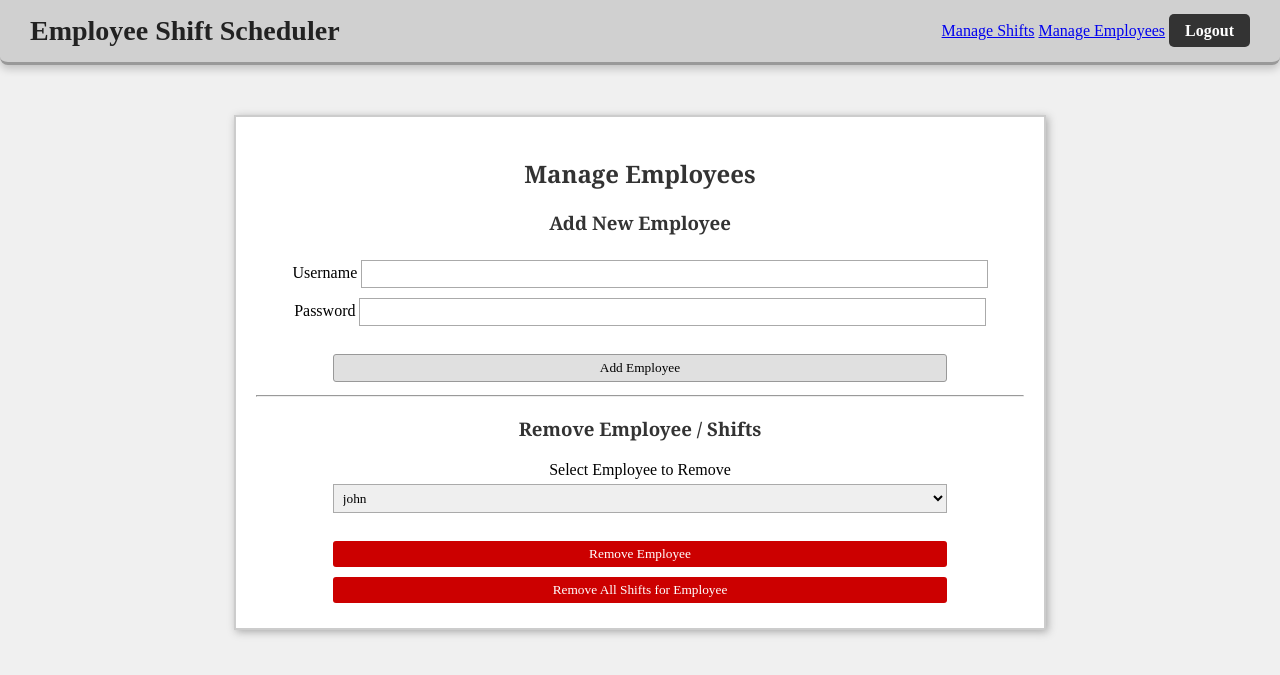
After one commit to Jjar0/ShiftSchedulerIP, a Flask app: page /manage_employees in a window 1280 px wide. The commit adds this page. Shown: the top 675 px of the page. Run offline with Flask 3, Linux system fonts and the light colour scheme; a user stored in the database is signed in; data comes from the database, SQL or seed files in the repository.

Commit message:
added employee management form with duplicate validation

```diff
--- a/shiftapp/forms.py
+++ b/shiftapp/forms.py
@@ -1,17 +1,34 @@
 from flask_wtf import FlaskForm
 from wtforms import StringField, PasswordField, SubmitField, SelectField, DateField
-from wtforms.validators import InputRequired
+from wtforms.validators import InputRequired, ValidationError
+
+from shiftapp.models import User  # for checking existing usernames
 
 # form used for login
 class LoginForm(FlaskForm):
     username = StringField('Username', validators=[InputRequired()])  # username field
     password = PasswordField('Password', validators=[InputRequired()])  # password field
-    submit = SubmitField('Login')  # submit button
+    submit = SubmitField('Login')
 
 # form used for entering shifts
 class ShiftForm(FlaskForm):
     date = DateField('Date', format='%Y-%m-%d', validators=[InputRequired()]) # date field as actual date
     startTime = StringField('Start Time', validators=[InputRequired()])  # start time field
     endTime = StringField('End Time', validators=[InputRequired()])  # end time field
-    assignedTo = SelectField('Assign To', coerce=int)  # dropdown for employee assignment
-    submit = SubmitField('Create Shift')  # submit button
+    assignedTo = SelectField('Assign To', coerce=int)  # dropdown for employee assign
+    submit = SubmitField('Create Shift')
+
+# form used to manage employees
+class ManageEmployeesForm(FlaskForm):
+    username = StringField('Username', validators=[InputRequired()])  # new username
+    password = PasswordField('Password', validators=[InputRequired()])  # new password
+    addSubmit = SubmitField('Add Employee')
+
+    employeeToRemove = SelectField('Select Employee to Remove', coerce=int)  # dropdown of employees
+    removeSubmit = SubmitField('Remove Employee')  # removal of user + shifts
+    removeShiftsSubmit = SubmitField('Remove All Shifts for Employee')  # keep user but clear shifts
+
+     # block duplicate usernames
+    def validate_username(self, field):
+        if User.query.filter_by(username=field.data).first():
+            raise ValidationError('Username already exists.')
--- a/shiftapp/routes.py
+++ b/shiftapp/routes.py
@@ -2,72 +2,77 @@ from flask import render_template, redirect, url_for, flash, request
 from flask_login import login_user, logout_user, login_required, current_user
 from shiftapp import app, db
 from shiftapp.models import User, Shift
-from shiftapp.forms import LoginForm, ShiftForm
+from shiftapp.forms import LoginForm, ShiftForm, ManageEmployeesForm
 
-# Redirect to login
+# redirect to login page
 @app.route('/')
 def home():
     return redirect(url_for('login'))
 
-# Login page
+# login page for all users
 @app.route('/login', methods=['GET', 'POST'])
 def login():
     form = LoginForm()
     if form.validate_on_submit():
-        # Find username
+        # get user by username
         user = User.query.filter_by(username=form.username.data).first()
-        # password
+        # check password matches
         if user and user.password == form.password.data:
+            # login user
             login_user(user)
-            # Redirect on role
+            # redirect based on role
             if user.role == 'admin':
                 return redirect(url_for('adminDashboard'))
             else:
                 return redirect(url_for('employeeDashboard'))
         else:
-            flash('Invalid credentials')  # Show error if login fails
+            # show error if login fails
+            flash('Invalid credentials')
+    # return login page with form
     return render_template('login.html', form=form)
 
-# Employee dashboard
+# dashboard for employees
 @app.route('/employee')
 @login_required
 def employeeDashboard():
-    # Get shifts assigned to logged in user
+    # get shifts for logged in user
     shifts = Shift.query.filter_by(assignedTo=current_user.id).all()
-    # Render dashboard pass shifts to template
+    # return employee page with shifts
     return render_template('employee.html', shifts=shifts)
 
-# Admin dashboard to add/view shifts
+# dashboard for admin to view/add shifts
 @app.route('/admin', methods=['GET', 'POST'])
 @login_required
 def adminDashboard():
     form = ShiftForm()
-    # Populate dropdown with usernames
+    # populate dropdown
     form.assignedTo.choices = [(user.id, user.username) for user in User.query.filter_by(role='employee')]
 
     if form.validate_on_submit():
-        # Check if assigned user exists
+        # get selected employee
         assignedUser = User.query.get(form.assignedTo.data)
         if not assignedUser:
+            # error if employee doesnt exist
             flash('Assigned user does not exist.')
             return redirect(url_for('adminDashboard'))
 
-        # Check for conflicting shifts on same day
+        # get all shifts for date and employee
         existingShifts = Shift.query.filter_by(
             assignedTo=form.assignedTo.data,
             date=form.date.data
         ).all()
 
-        # Simple overlap check for time conflicts
+        # check for time overlap
         conflict = any(
             not (form.endTime.data <= shift.startTime or form.startTime.data >= shift.endTime)
             for shift in existingShifts
         )
 
         if conflict:
-            flash('Shift conflict! Employee already has a shift during this time.')
+            # show conflict error
+            flash('Shift conflict! Employee already has shift during this time.')
         else:
-            # No conflict -> safe to add shift
+            # create and save new shift
             newShift = Shift(
                 date=form.date.data,
                 startTime=form.startTime.data,
@@ -76,26 +81,79 @@ def adminDashboard():
             )
             db.session.add(newShift)
             db.session.commit()
-            flash('Shift added successfully.')
+            flash('Shift added.')
 
-    # Query shifts to display in admin
+    # get all shifts for table display
     shifts = Shift.query.all()
+    # return admin dashboard with form and shift list
     return render_template('admin.html', form=form, shifts=shifts)
 
-# Route to remove shifts
+# remove individual shift by ID
 @app.route('/delete_shift/<int:shiftId>', methods=['POST'])
 @login_required
 def deleteShift(shiftId):
-    # Find shift by ID or return 404
+    # find shift or return 404
     shift = Shift.query.get_or_404(shiftId)
-    # Delete shift
+    # delete from database
     db.session.delete(shift)
     db.session.commit()
-    flash('Shift removed successfully.', 'success')
-    # Redirect
+    flash('Shift removed.', 'success')
+    # return admin dashboard
     return redirect(url_for('adminDashboard'))
 
-# Route for logging out :D
+# admin only employee management page
+@app.route('/manage_employees', methods=['GET', 'POST'])
+@login_required
+def manageEmployees():
+    # block access if not admin
+    if current_user.role != 'admin':
+        flash('Access denied.')
+        return redirect(url_for('home'))
+
+    # setup form
+    form = ManageEmployeesForm()
+    # get all employee users for dropdown
+    employees = User.query.filter_by(role='employee').all()
+    form.employeeToRemove.choices = [(emp.id, emp.username) for emp in employees]
+
+    # add new employee if form submitted
+    if form.addSubmit.data:
+        if form.validate_on_submit():
+            # create new employee
+            newEmp = User(username=form.username.data, password=form.password.data, role='employee')
+            db.session.add(newEmp)
+            db.session.commit()
+            flash('Employee added.')
+            return redirect(url_for('manageEmployees'))
+        else:
+            # catch duplicate username error
+            for error in form.username.errors:
+                flash(error)
+
+
+    # delete all shifts for selected employee
+    if form.removeShiftsSubmit.data and form.employeeToRemove.data:
+        # delete all shifts assigned to employee
+        Shift.query.filter_by(assignedTo=form.employeeToRemove.data).delete()
+        db.session.commit()
+        flash('Shifts removed for employee.')
+        return redirect(url_for('manageEmployees'))
+
+    # delete selected employee and their shifts
+    if form.removeSubmit.data and form.employeeToRemove.data:
+        # delete all shifts for employee
+        Shift.query.filter_by(assignedTo=form.employeeToRemove.data).delete()
+        # delete user
+        toDelete = User.query.get(form.employeeToRemove.data)
+        db.session.delete(toDelete)
+        db.session.commit()
+        flash('Employee and their shifts removed.')
+        return redirect(url_for('manageEmployees'))
+
+    # return employee management page
+    return render_template('manage_employees.html', form=form)
+
+# logout current user
 @app.route('/logout')
 def logout():
     logout_user()
--- a/shiftapp/templates/base.html
+++ b/shiftapp/templates/base.html
@@ -10,12 +10,17 @@
     <!-- Navigation Bar -->
     <div class="navbar">
         <div class="nav-title">Employee Shift Scheduler</div>
-        {% if current_user.is_authenticated %}
-            <div class="nav-actions">
+        <div class="nav-links">
+            {% if current_user.is_authenticated and current_user.role == 'admin' %}
+                <a href="{{ url_for('adminDashboard') }}">Manage Shifts</a>
+                <a href="{{ url_for('manageEmployees') }}">Manage Employees</a>
+            {% endif %}
+            {% if current_user.is_authenticated %}
                 <a href="{{ url_for('logout') }}" class="logout-button">Logout</a>
-            </div>
-        {% endif %}
+            {% endif %}
+        </div>
     </div>
+
 
 
 
--- /dev/null
+++ b/shiftapp/templates/manage_employees.html
@@ -0,0 +1,24 @@
+{% extends "base.html" %}
+{% block content %}
+<div class="login-box">
+    <h2>Manage Employees</h2>
+
+    <h3>Add New Employee</h3>
+    <form method="POST">
+        {{ form.hidden_tag() }}
+        {{ form.username.label }} {{ form.username() }}<br>
+        {{ form.password.label }} {{ form.password() }}<br><br>
+        {{ form.addSubmit(class="small-button") }}
+    </form>
+
+    <hr>
+
+    <h3>Remove Employee / Shifts</h3>
+    <form method="POST">
+        {{ form.hidden_tag() }}
+        {{ form.employeeToRemove.label }} {{ form.employeeToRemove() }}<br><br>
+        {{ form.removeSubmit(class="delete-button") }}
+        {{ form.removeShiftsSubmit(class="delete-button") }}
+    </form>
+</div>
+{% endblock %}
```
